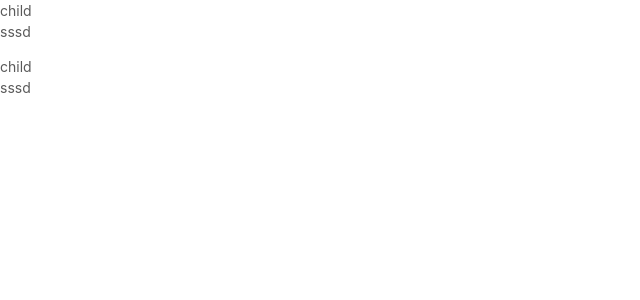
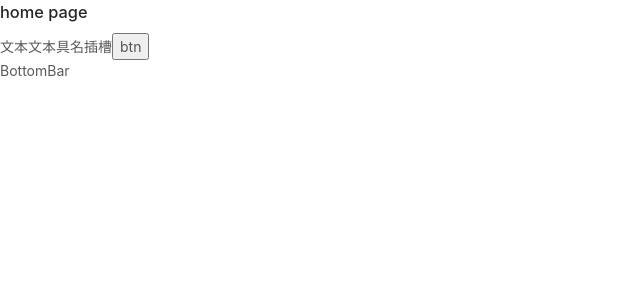
Before and after one commit to sunshineqt/react-exercise, a React (Create React App) app: page / in a window 1280 px wide. Shown: the top 300 px of the page, without its empty margins (0-640 px from the left). Built offline with nearby package versions, Linux system fonts and the light colour scheme.

Commit message:
组件复合时的类似具名slot与不具名slot

```diff
--- a/src/App.js
+++ b/src/App.js
@@ -5,7 +5,7 @@ import styles from "./index.module.css";
 // import "antd/dist/antd.css";
 
 // import { Button } from "antd";
-// import HomePage from "./pages/HomePage.js";
+import HomePage from "./pages/HomePage.js";
 // import HocPage from "./pages/HocPage.js";
 // import DecoratorsPage from "./pages/DecoratorsPage.js";
 // import FormPage from "./pages/FormPage.js";
@@ -31,13 +31,13 @@ import styles from "./index.module.css";
 //   console.log(msg, "msg");
 // }
 
-import LifeCycleNew from "./pages/LifeCycleNew";
-import ContextPageNew from "./pages/ContextPageNew";
+// import LifeCycleNew from "./pages/LifeCycleNew";
+// import ContextPageNew from "./pages/ContextPageNew";
 
 function App() {
   return (
     <div className={styles.app}>
-      <ContextPageNew />
+      <HomePage />
 
       {/**父组件向子组件传递数据 */}
       {/**<EventHandle store={store} tellme={tellme} /> */}
```
Also changed, not shown: src/pages/Layout.js (+15 -0 lines).
